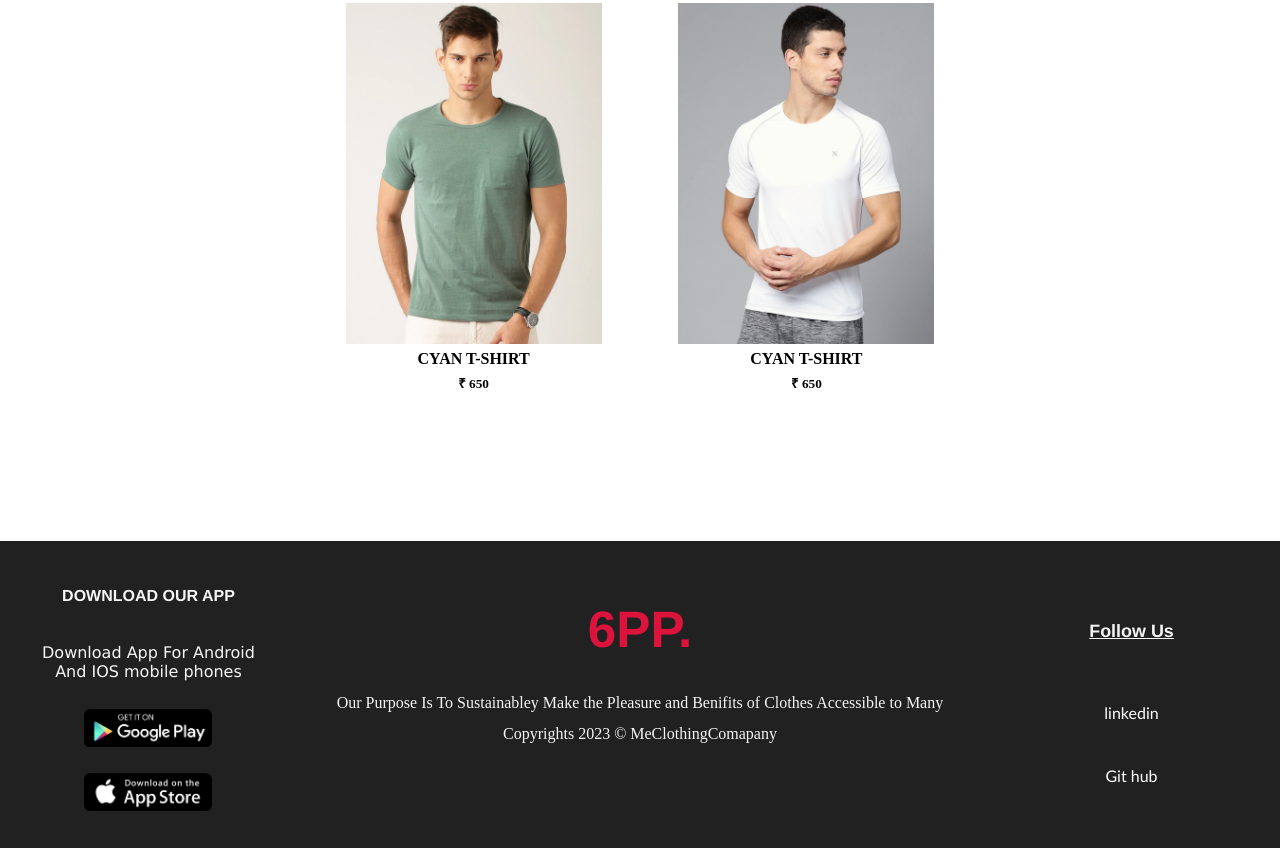
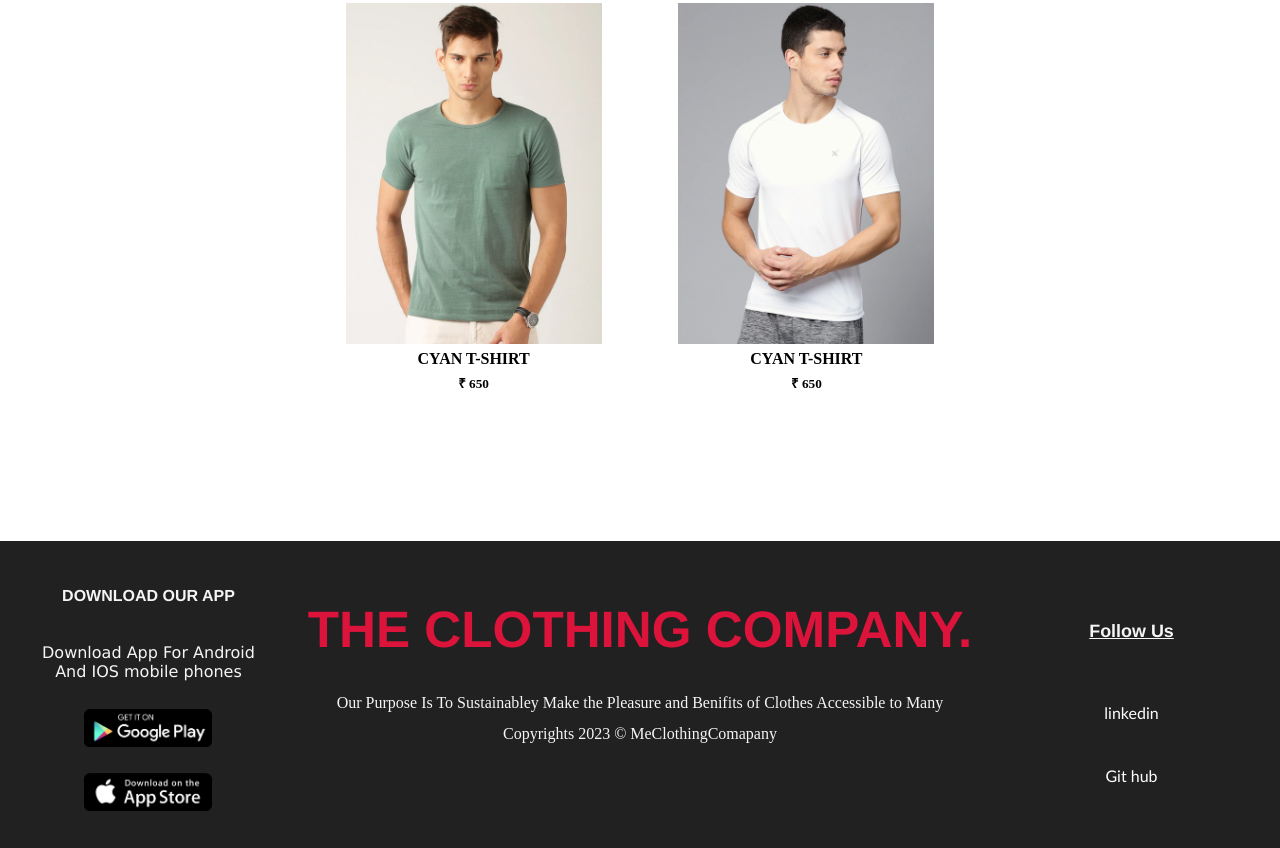
Before and after one commit to Shreegandh-CM-xworkz/webtech, a plain HTML site: page index.html in a window 1280 px wide. Shown: the part 1847-2695 px from the top of the page. Drawn offline with Linux system fonts and the light colour scheme.

Commit message:
Update index.html

```diff
--- a/index.html
+++ b/index.html
@@ -102,7 +102,7 @@
         <div class="midFooter">
 
 
-            <h1>6PP.</h1>
+            <h1>THE CLOTHING COMPANY.</h1>
             <p>Our Purpose Is To Sustainabley Make the Pleasure and Benifits of Clothes Accessible to  Many</p>
             <p>Copyrights 2023 &copy; MeClothingComapany</p>
 
```
